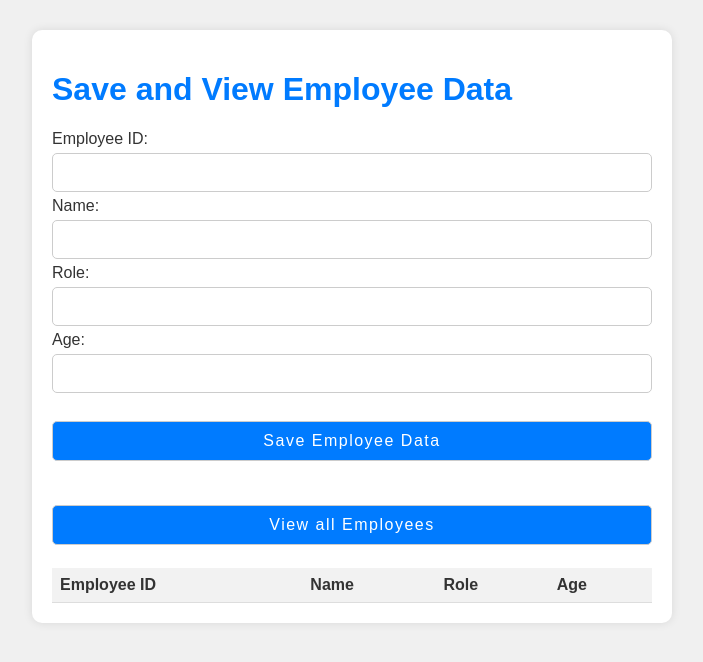
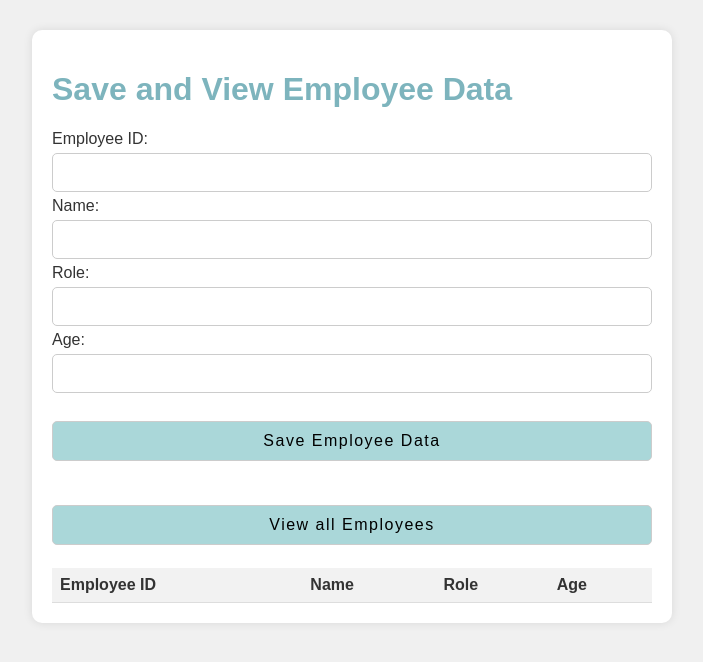
Before and after one commit to dominicnaatey/AWS-Serverless-App-Deployment, a plain HTML site: page index.html in a window 1280 px wide. Shown: the whole page, without its empty margins (288-991 px from the left). Drawn offline with nearby package versions, Linux system fonts and the light colour scheme.

Commit message:
index.html updated

```diff
--- a/index.html
+++ b/index.html
@@ -12,7 +12,7 @@
         }
 
         h1 {
-            color: #007bff; /* Blue heading text */
+            color: #7db4bd; /* Blue heading text */
         }
 
         .container {
@@ -35,8 +35,8 @@
         }
 
         input[type="submit"] {
-            background-color: #007bff; /* Blue submit button */
-            color: #fff; /* White text */
+            background-color: #AAD7D9; /* Blue submit button */
+            color: #000; /* White text */
             font-size: 16px;
             font-weight: 500;
             letter-spacing: 1.5px;
@@ -45,7 +45,7 @@
         }
 
         input[type="submit"]:hover {
-            background-color: #0056b3; /* Darker blue on hover */
+            background-color: #92C7CF; /* Darker blue on hover */
         }
 
         table {
```
